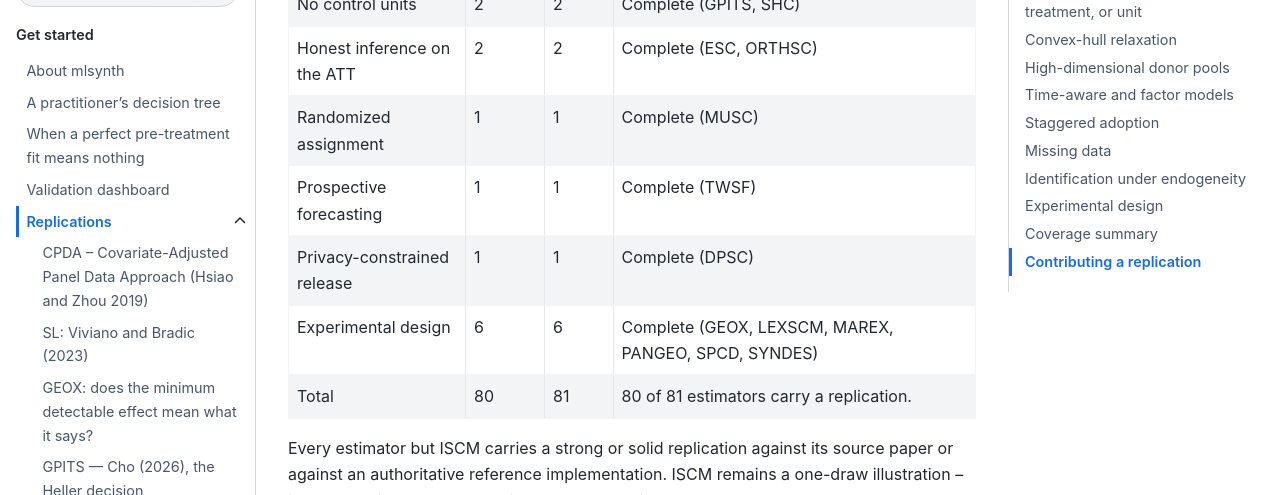
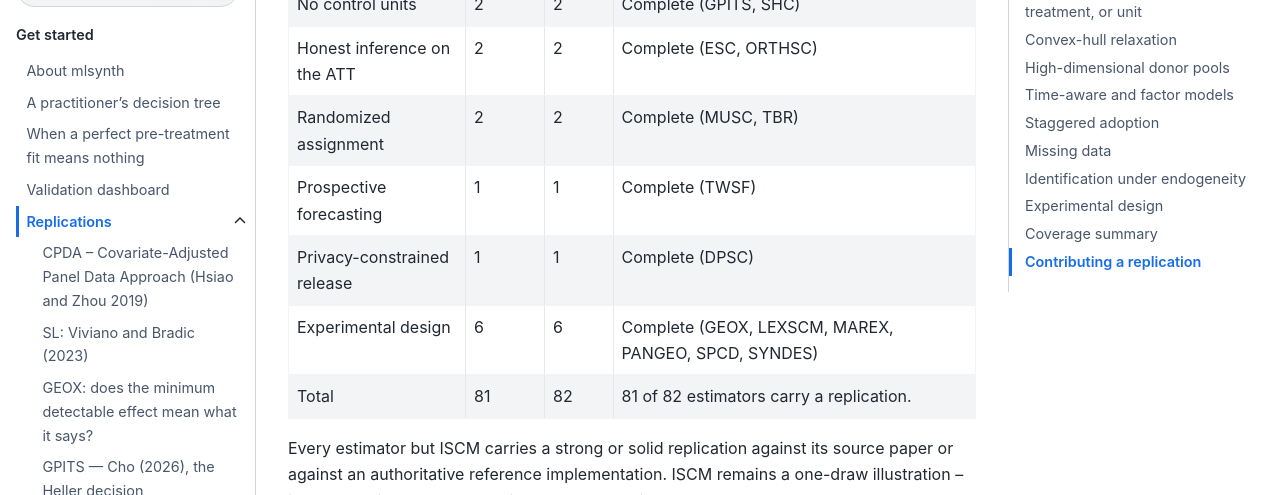
Before and after one commit to jgreathouse9/mlsynth, a Sphinx documentation site: the page built from docs/replications.rst, in a window 1280 px wide and 900 px high, scrolled down 17864 px. Shown: the part 153-648 px from the top of the window. Built offline with Sphinx 7.4.7 and the Sphinx Book theme 1.1.4, drawn with Linux system fonts in a browser that asks for light colours; pages that are not in the unit, such as notebooks, are missing from menus.

Commit message:
Register TBR's family and state observed= at its groupby sites
Two repo-wide conventions the estimator skipped, both caught by CI on shards 2
and 3 across every Python version.

tools/estimator_families_data.py had no entry for TBR, so
test_replication_coverage.py failed on an exported estimator with no family. TBR
joins MUSC under "randomized": a geo experiment assigns few large units to
treatment and control, which is what that family's comment describes, and the
"design" family next to it is for choosing whom to treat before the experiment
runs, which is TBRMM's place and not TBR's. docs/replications.rst's coverage
table is regenerated from the data file by tools/gen_coverage_table.py, so the
Randomized assignment row reads 2 of 2 and the total 81 of 82.

The eleven groupby calls in utils/tbr_helpers/setup.py left `observed` to the
pandas default, which changes in 3.0, so test_unit_index_authority.py failed.
All eleven now pass observed=True, matching the eighty existing call sites. The
groupers are unit and time columns and never categorical, so the argument does
not change what any of them returns; the rule holds as a grep over call sites
nobody has reviewed, which is the reason it is written that way.

Verified locally: test_replication_coverage.py, test_unit_index_authority.py and
test_tbr.py, 107 passed.

Co-Authored-By: Claude Opus 5 <noreply@anthropic.com>
Claude-Session: https://claude.ai/code/session_01GT9juWkWXQDd98vJC4mqj3

```diff
--- a/docs/replications.rst
+++ b/docs/replications.rst
@@ -994,9 +994,9 @@ Coverage summary
      - 2
      - Complete (ESC, ORTHSC)
    * - Randomized assignment
-     - 1
-     - 1
-     - Complete (MUSC)
+     - 2
+     - 2
+     - Complete (MUSC, TBR)
    * - Prospective forecasting
      - 1
      - 1
@@ -1010,9 +1010,9 @@ Coverage summary
      - 6
      - Complete (GEOX, LEXSCM, MAREX, PANGEO, SPCD, SYNDES)
    * - Total
-     - 80
      - 81
-     - 80 of 81 estimators carry a replication.
+     - 82
+     - 81 of 82 estimators carry a replication.
 
 .. coverage-table-end
 
```
Also changed, not shown: 2 other files.
